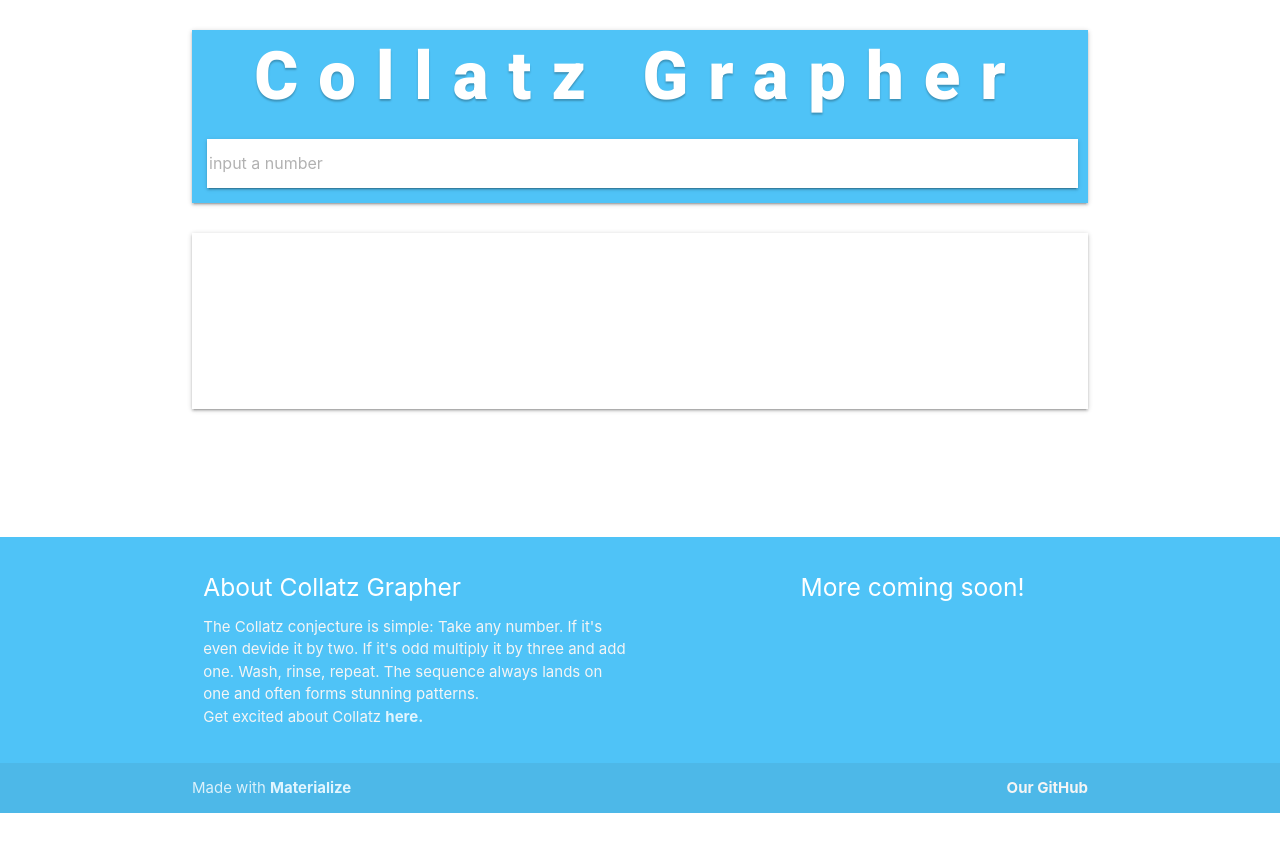
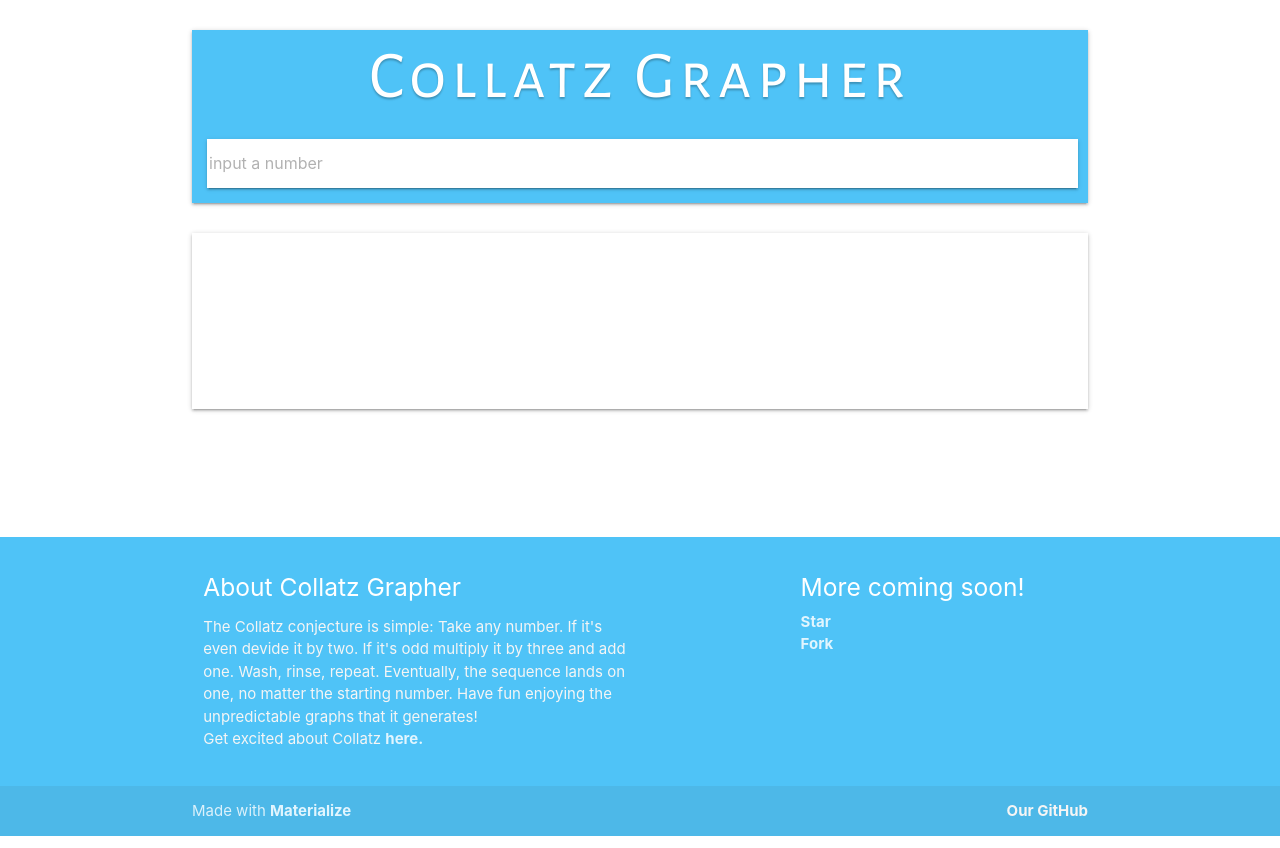
Before and after one commit to samdup123/Collatz, a website built with webpack: page index.html in a window 1280 px wide. Built offline with nearby package versions, Linux system fonts and the light colour scheme.

Commit message:
Add github buttons and change header

```diff
--- a/index.html
+++ b/index.html
@@ -5,6 +5,7 @@
     <link rel="stylesheet" href="https://cdnjs.cloudflare.com/ajax/libs/materialize/0.98.0/css/materialize.min.css">
     <link rel="stylesheet" href="./styles/app.css"/>
     <link href="https://fonts.googleapis.com/css?family=Roboto:900" rel="stylesheet">
+    <link href="https://fonts.googleapis.com/css?family=Alegreya+Sans+SC" rel="stylesheet">
     <title>Collatz Grapher</title>
   </head>
   <body class="white">
@@ -27,13 +28,16 @@
             <h5 class="white-text">About Collatz Grapher</h5>
             <p class="grey-text text-lighten-4">
               The Collatz conjecture is simple: Take any number. If it's even devide it by two. If it's
-              odd multiply it by three and add one. Wash, rinse, repeat. The sequence always lands on
-              one and often forms stunning patterns.
+              odd multiply it by three and add one. Wash, rinse, repeat. Eventually, the sequence lands on one, no matter the starting number.
+              Have fun enjoying the unpredictable graphs that it generates!
               <br>Get excited about Collatz <a href="https://www.youtube.com/watch?v=5mFpVDpKX70">here.</a>
             </p>
           </div>
           <div class="col l4 offset-l2 s12">
             <h5 class="white-text">More coming soon!</h5>
+            <a class="github-button" href="https://github.com/samdup123/Collatz" data-style="mega" data-count-href="/samdup123/Collatz/stargazers" data-count-api="/repos/samdup123/Collatz#stargazers_count" data-count-aria-label="# stargazers on GitHub" aria-label="Star samdup123/Collatz on GitHub">Star</a>
+            <br>
+            <a class="github-button" href="https://github.com/samdup123/Collatz/fork" data-style="mega" data-count-href="/samdup123/Collatz/network" data-count-api="/repos/samdup123/Collatz#forks_count" data-count-aria-label="# forks on GitHub" aria-label="Fork samdup123/Collatz on GitHub">Fork</a>
           </div>
         </div>
       </div>
@@ -46,5 +50,6 @@
     </footer>
     <span id="indicator" class="conatainer z-depth-1"></span>
     <script src="bundle.js" charset="utf-8"></script>
+    <script async defer src="https://buttons.github.io/buttons.js"></script>
   </body>
 </html>
--- a/styles/app.css
+++ b/styles/app.css
@@ -32,8 +32,8 @@ body, html {
 }
 #header h1 {
   font-size: 67px;
-  font-family: 'Roboto', sans-serif;
-  letter-spacing: 20px;
+  font-family: 'Alegreya Sans SC', sans-serif;
+  letter-spacing: 5px;
   margin-top: 0px;
   text-shadow: 0 2px 2px rgba(0,0,0,0.25);
 }
```
